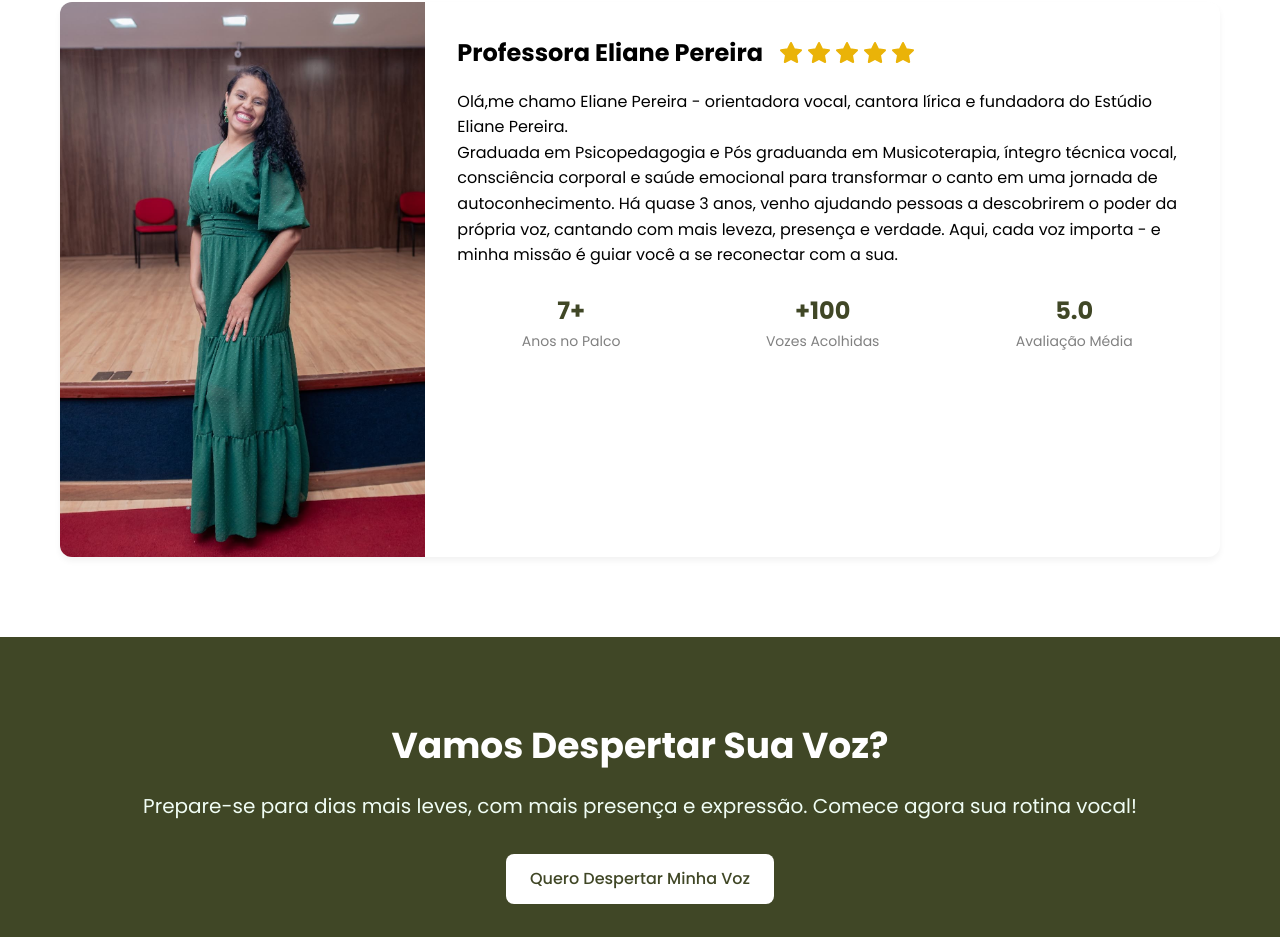
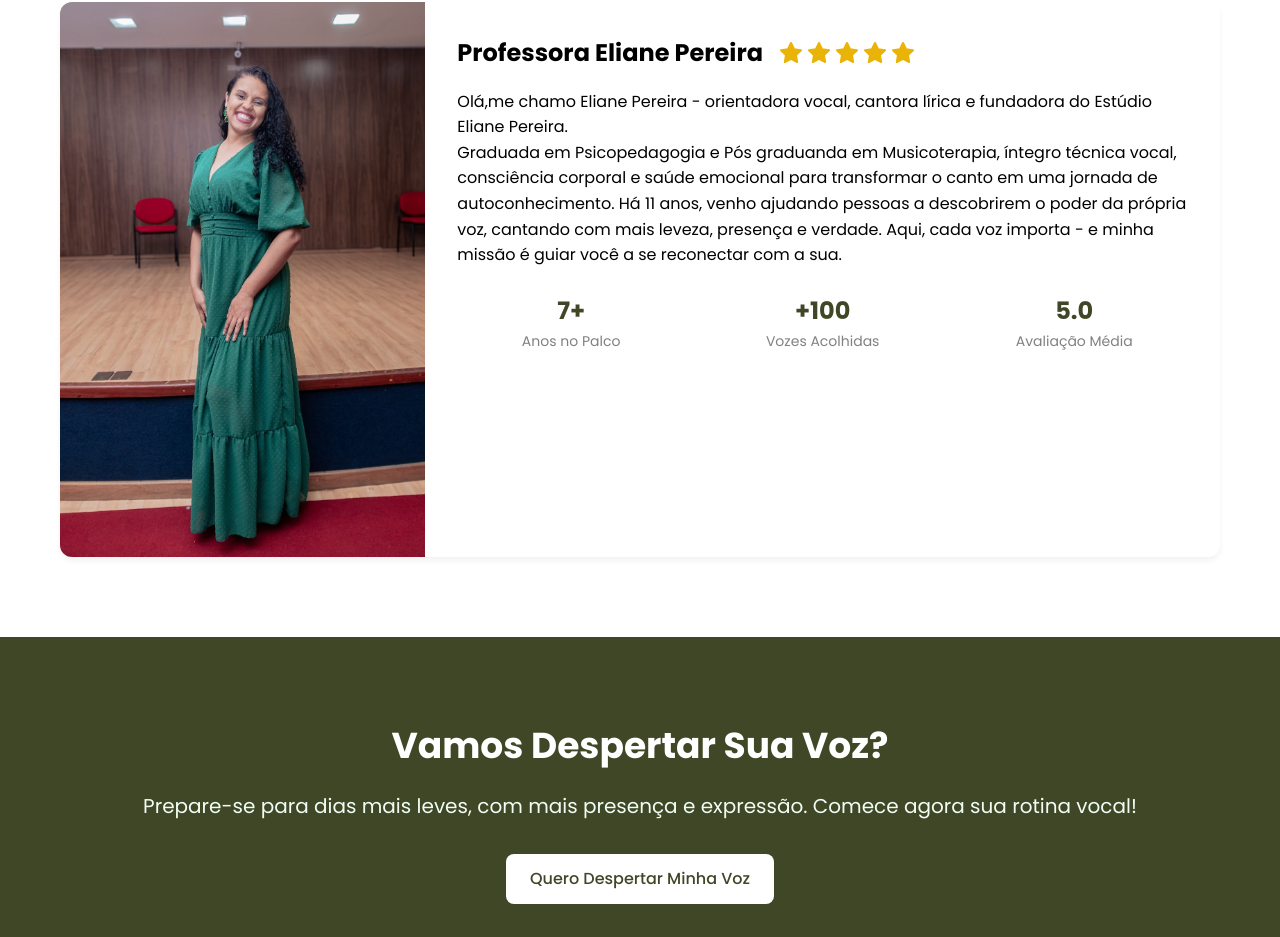
Before and after one commit to Isadora-Correa/EstudioElianePereira, a plain HTML site: page index.html in a window 1280 px wide. Shown: the part 2889-3826 px from the top of the page. Drawn offline with nearby package versions, Linux system fonts and the light colour scheme.

Commit message:
corrigindo alguns erros

```diff
--- a/index.html
+++ b/index.html
@@ -89,7 +89,7 @@
                     <p>Olá,me chamo Eliane Pereira - orientadora vocal, cantora lírica e fundadora do Estúdio Eliane Pereira.</p>
 
                     <p>Graduada em Psicopedagogia e Pós graduanda em Musicoterapia, íntegro técnica vocal, consciência corporal e
-                        saúde emocional para transformar o canto em uma jornada de autoconhecimento. Há quase 3 anos, venho ajudando
+                        saúde emocional para transformar o canto em uma jornada de autoconhecimento. Há 11 anos, venho ajudando
                         pessoas a descobrirem o poder da própria voz, cantando com mais leveza, presença e verdade. Aqui, cada voz
                         importa - e minha missão é guiar você a se reconectar com a sua.</p>
 
```
